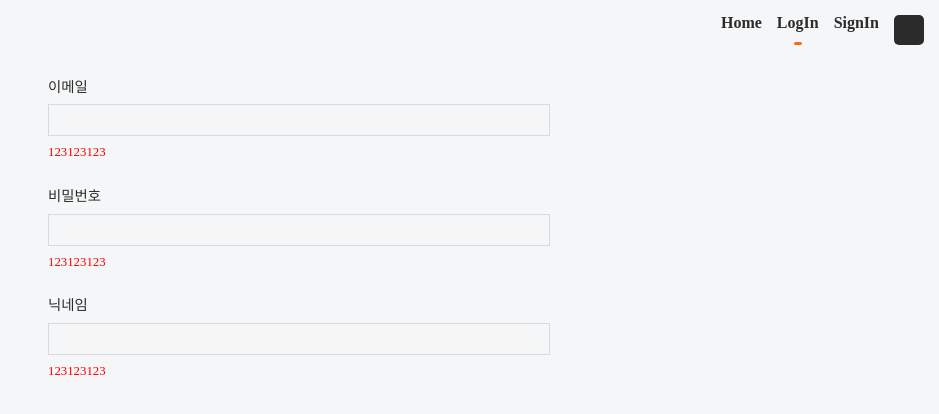
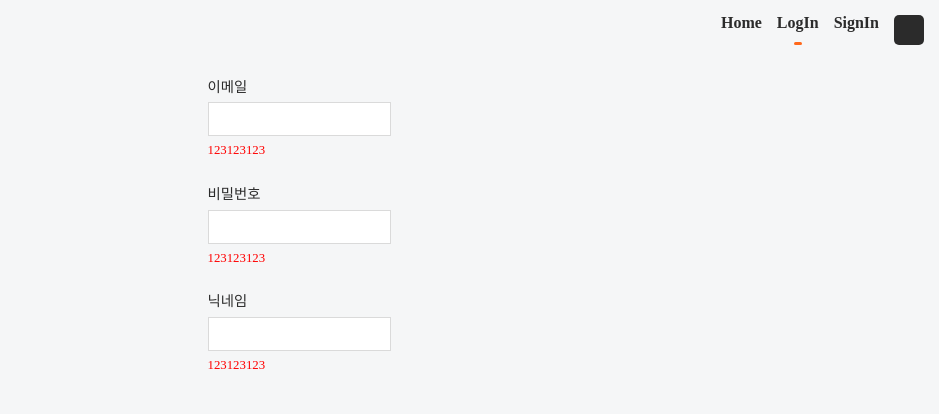
Before and after one commit to PLMOW/GO-ZIP-FE, a React (Create React App) app: page /login in a window 1280 px wide. Shown: the top 414 px of the page, without its empty margins (341-1280 px from the left). Built offline with nearby package versions, Linux system fonts and the light colour scheme.

Commit message:
style: Login 및 InputBox 컴포넌트 ESLint 적용

```diff
--- a/src/components/form/InputBox.tsx
+++ b/src/components/form/InputBox.tsx
@@ -1,67 +1,45 @@
-import styled from "styled-components";
+import styled from 'styled-components';
 type InputBoxProps = {
-    text: "이메일" | "비밀번호" | "닉네임";
-}
-
-/*
-Typescript : text는 아래와 같은 값만 받을 수 있습니다.
-1. 이메일
-2. 비밀번호
-3. 닉네임
-*/
+  text: '이메일' | '비밀번호' | '닉네임';
+};
 
 const InputBox = ({ text }: InputBoxProps) => {
-
   return (
     <div>
-            <StP>{text}</StP>
+      <Title>{text}</Title>
       <DivBox type="input">
         <Input></Input>
       </DivBox>
       <P>123123123</P>
     </div>
-    )
-}
+  );
+};
 
-export default InputBox
+export default InputBox;
 
-type DivBoxProps = { type?: "btn" | "input" };
+type DivBoxProps = { type?: 'btn' | 'input' };
+
 const DivBox = styled.div<DivBoxProps>`
-    width: ${(props) => {
-        const { type } = props;
-        if (type === 'btn') return '100px';
-        if (type === 'input') return '500px';
-
-        return '300px'
-    }};
-
-    /* width: 360px; */
-    /* min-width: 100px; */
   height: 30px;
-    border: 1px solid #DADADA;
   display: flex;
   align-items: center;
   justify-content: center;
-
-    :hover {
-      background: ${(props) => props.theme.color};
-    }
-  `
+`;
 const Input = styled.input`
-
-  width: 93%;
+  height: 100%;
   outline: none;
   border: none;
-  background-color: #F6F6F6;
-  `
-const StP = styled.p`
+  background-color: white;
+  border: 1px solid #dadada;
+`;
+const Title = styled.p`
   margin: 10px 0;
-  font-size: .9rem;
+  font-size: 0.9rem;
   font-weight: 500;
-  `
+`;
 const P = styled.p`
   width: 100%;
-    font-size: .8rem;
+  font-size: 0.8rem;
   margin-top: 10px;
-    color: #FF0000;
-  `
+  color: #ff0000;
+`;
```
Also changed, not shown: src/pages/Login.tsx (+9 -16 lines). Lines whose indentation alone changed are shown as unchanged.
